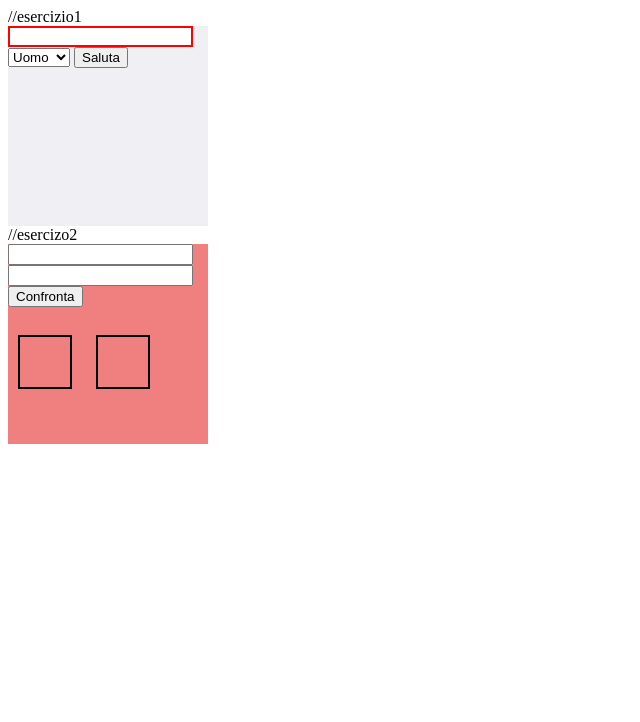
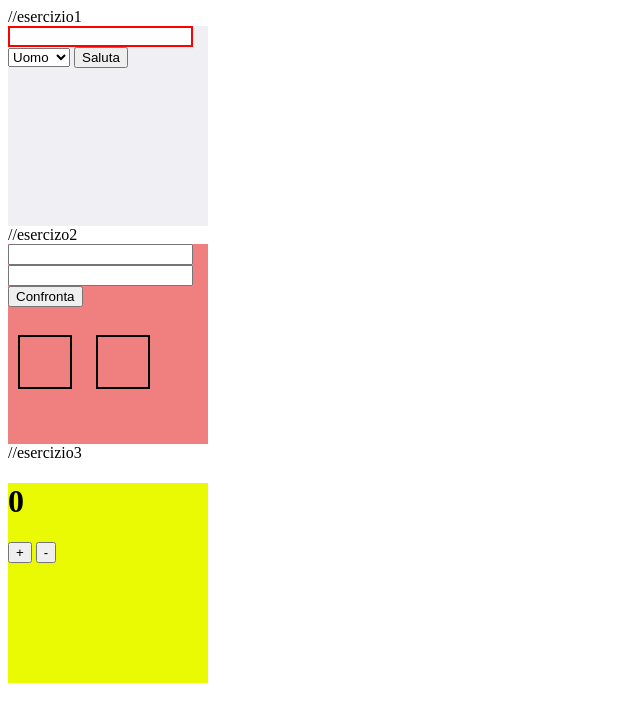
Before and after one commit to AndreaGritti09/rafforzamento-javascript, a plain HTML site: page index.html in a window 1280 px wide. Shown: the whole page, without its empty margins (0-640 px from the left). Drawn offline with Linux system fonts and the light colour scheme.

Commit message:
esercizio 3 completato

```diff
--- a/index.html
+++ b/index.html
@@ -30,5 +30,12 @@
     <div id="quadrato2"></div>
 </div>
 
+//esercizio3
+<div id="esercizio3">
+    <h1 id="numero">0</h1>
+    <button onclick="incrementa()">+</button>
+    <button onclick="decrementa()">-</button>
+</div>
+
 </body>
 </html>
--- a/script.js
+++ b/script.js
@@ -31,3 +31,25 @@ function confrontaNumeri() {
         document.getElementById("quadrato2").style.backgroundColor = "yellow";
     }
 }
+let contatore = 0;
+function incrementa(){
+    contatore++;
+    document.getElementById("numero").innerHTML = contatore;
+    if (contatore>=1){
+        document.getElementById("numero").style.color = "green";
+    }
+    else if (contatore==0){
+        document.getElementById("numero").style.color = "black";
+    }
+
+}
+function decrementa(){
+    contatore--;
+    document.getElementById("numero").innerHTML = contatore;
+    if (contatore<=-1){
+        document.getElementById("numero").style.color = "red";
+    }
+    else if (contatore==0){
+        document.getElementById("numero").style.color = "black";
+    }
+}
--- a/stile.css
+++ b/stile.css
@@ -18,4 +18,13 @@
         border:2px solid black;
         margin: 10px;
         display: inline-block;
+}
+
+#esercizio3{
+    width: 200px;
+    height: 200px;
+    background-color: rgb(234, 250, 2);
+    numero{
+        color: black;
     }
+}
```
